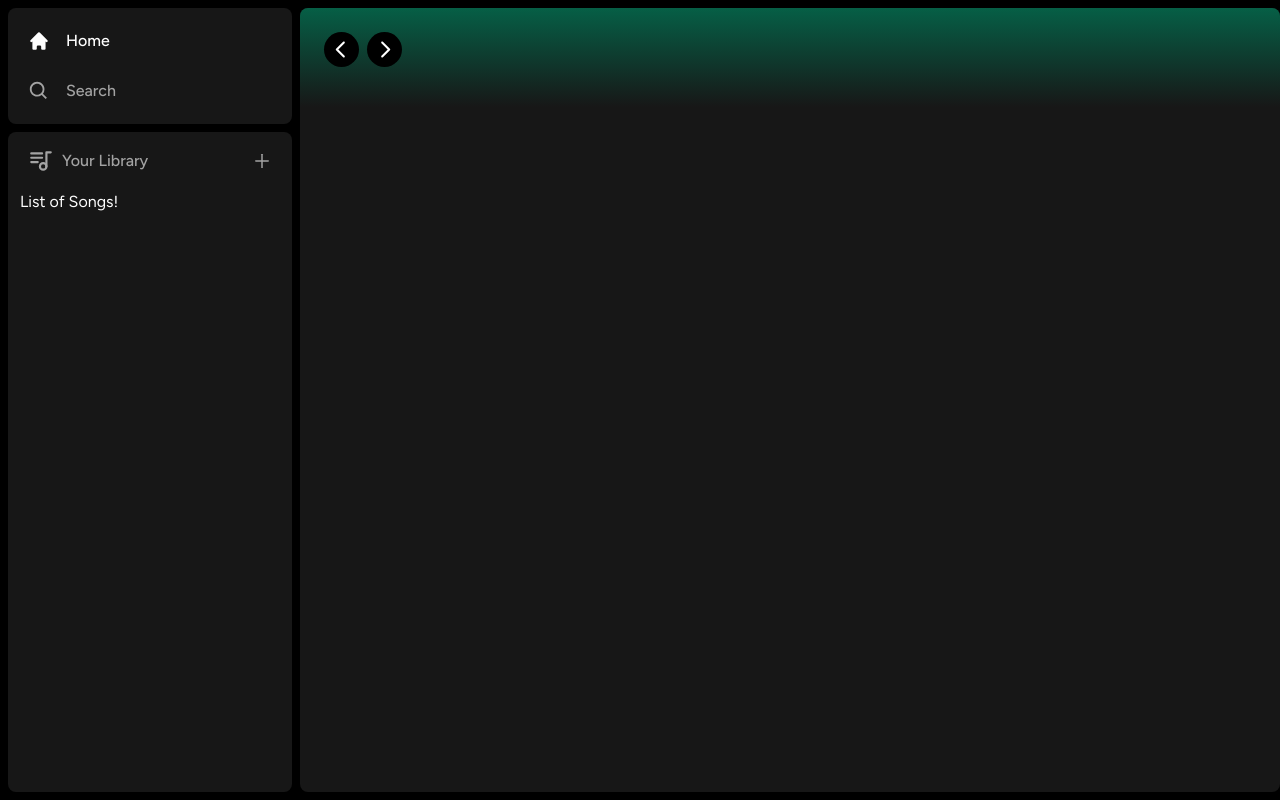
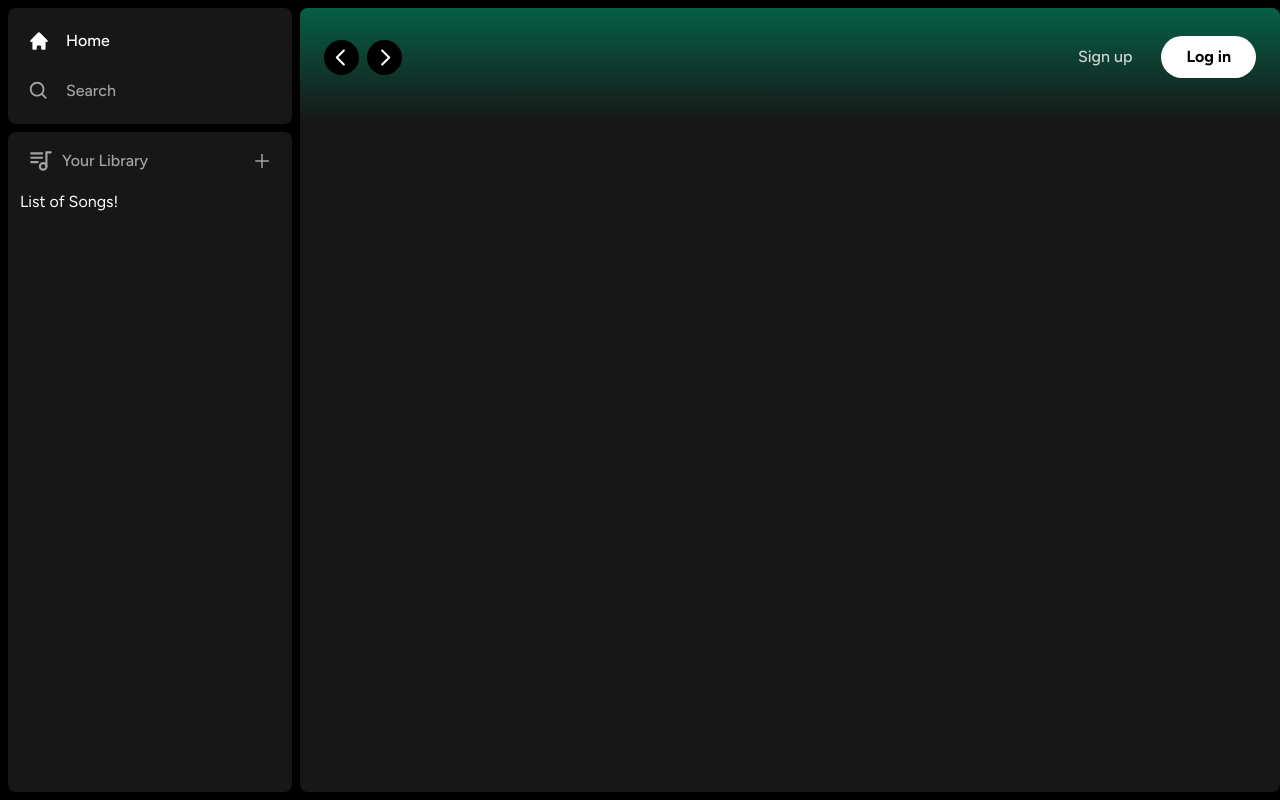
Before and after one commit to ugandapinik/Spotify, a Next.js app: page / in a window 1280 px wide. Built offline with nearby package versions, Linux system fonts and the light colour scheme.

Commit message:
Header: login and sign up button included

```diff
--- /dev/null
+++ b/components/Button.tsx
@@ -0,0 +1,30 @@
+import { forwardRef } from "react";
+import { twMerge } from "tailwind-merge"
+
+interface ButtonProps
+    extends React.ButtonHTMLAttributes<HTMLButtonElement> { }
+
+const Button = forwardRef<HTMLButtonElement, ButtonProps>(({
+    className,
+    children,
+    disabled,
+    type = "button",
+    ...props
+}, ref) => {
+    return (
+        <button type={type}
+            className={twMerge(
+                `w-full rounded-full bg-green-500 border border-transparent
+                px-3 py-3 disabled:cursor-not-allowed disabled:opacity-50 text-black font-bold
+                hover:opacity-75 transition`, className)}
+            disabled={disabled}
+            ref={ref}
+            {...props}>
+            {children}
+        </button>
+    )
+})
+
+Button.displayName = "Button"
+
+export default Button
--- a/components/Header.tsx
+++ b/components/Header.tsx
@@ -5,6 +5,7 @@
 import { RxCaretLeft, RxCaretRight } from "react-icons/rx"
 import { HiHome } from "react-icons/hi"
 import { BiSearch } from "react-icons/bi"
+import Button from "./Button";
 
 interface HeaderProps {
     children: React.ReactNode;
@@ -44,6 +45,22 @@
                         <BiSearch className="text-black" size={20} />
                     </button>
                 </div>
+
+
+                <div className="flex justify-between items-center gap-x-4">
+                    <>
+                        <div>
+                            <Button className="bg-transparent text-neutral-300 font-medium">
+                                Sign up
+                            </Button>
+                        </div>
+                        <div>
+                            <Button className="bg-white px-6 py-2">
+                                Log in
+                            </Button>
+                        </div>
+                    </>
+                </div>
             </div>
         </div>
     )
```
